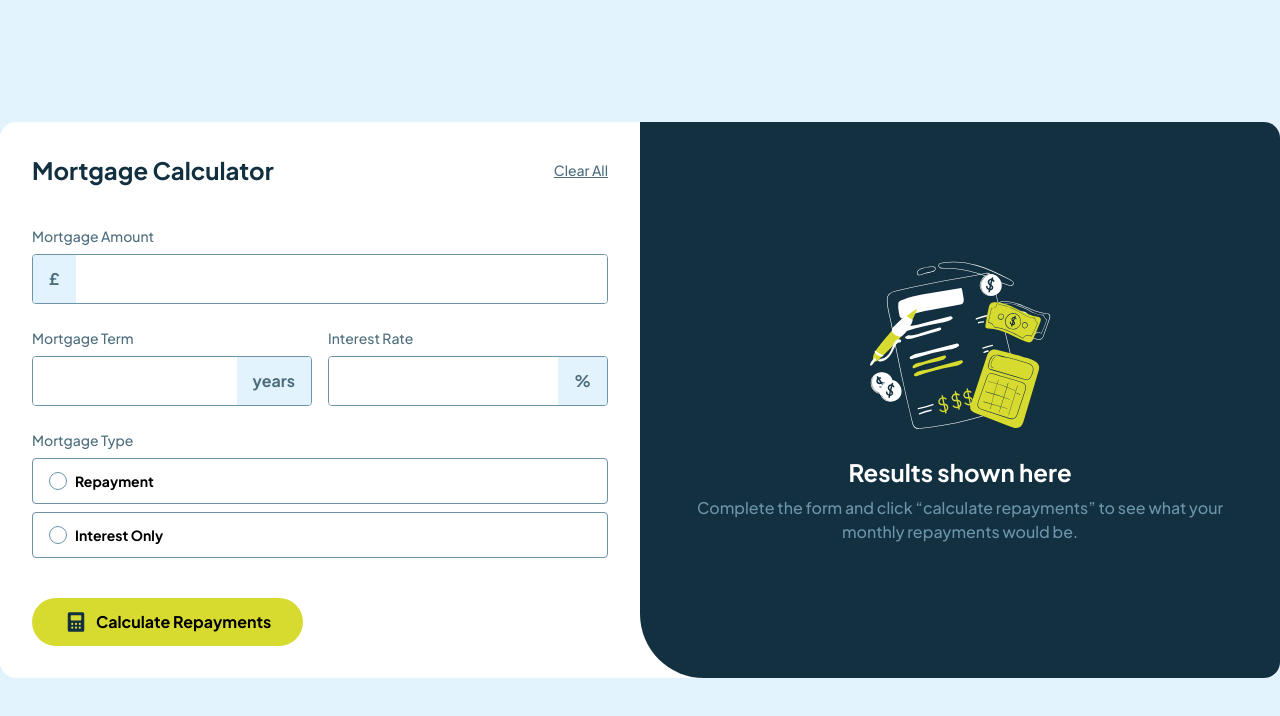
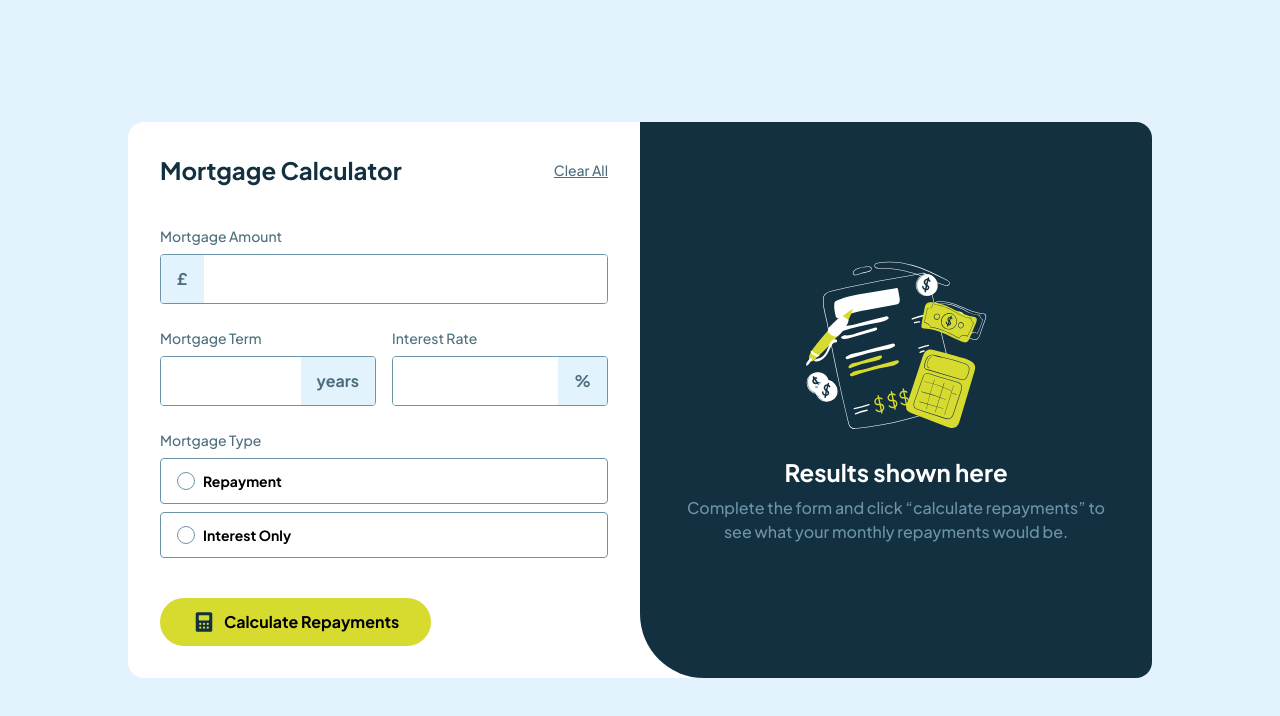
Before and after one commit to alanb4rt/mortgage-repayment-calculator, a React (Vite) app: page / in a window 1280 px wide. Shown: the top 716 px of the page. Built offline with nearby package versions, Linux system fonts and the light colour scheme.

Commit message:
change width of the container

```diff
--- a/src/App.jsx
+++ b/src/App.jsx
@@ -99,7 +99,7 @@ export default function App() {
 
   return (
     <>
-      <main className="container mx-auto">
+      <main className="max-w-5xl mx-auto">
         <div className="grid place-content-center min-h-screen">
           <div className="grid grid-cols-1 bg-white rounded-none overflow-hidden sm:grid-cols-2 sm:rounded-2xl">
             <div className="p-8">
```
